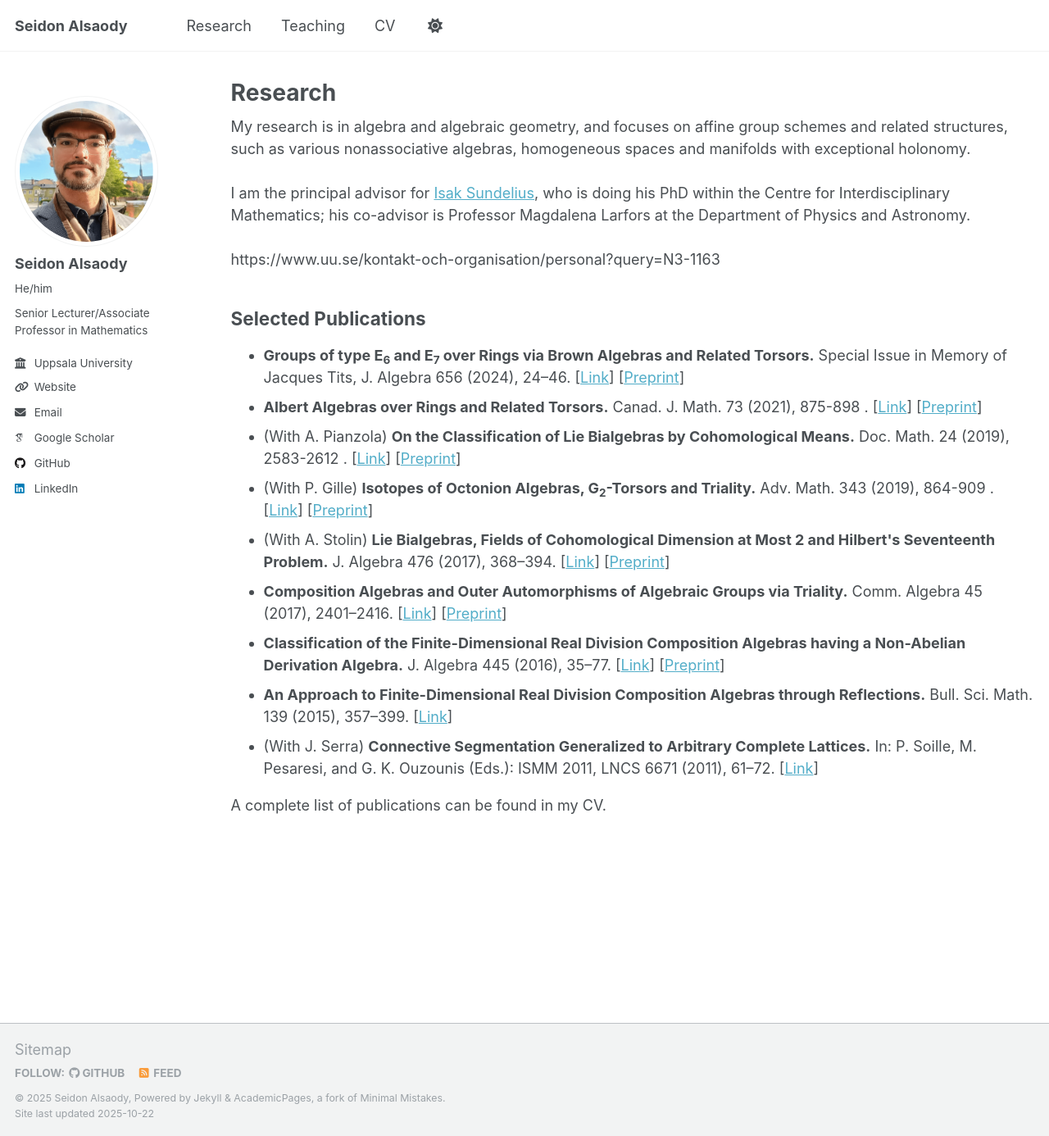
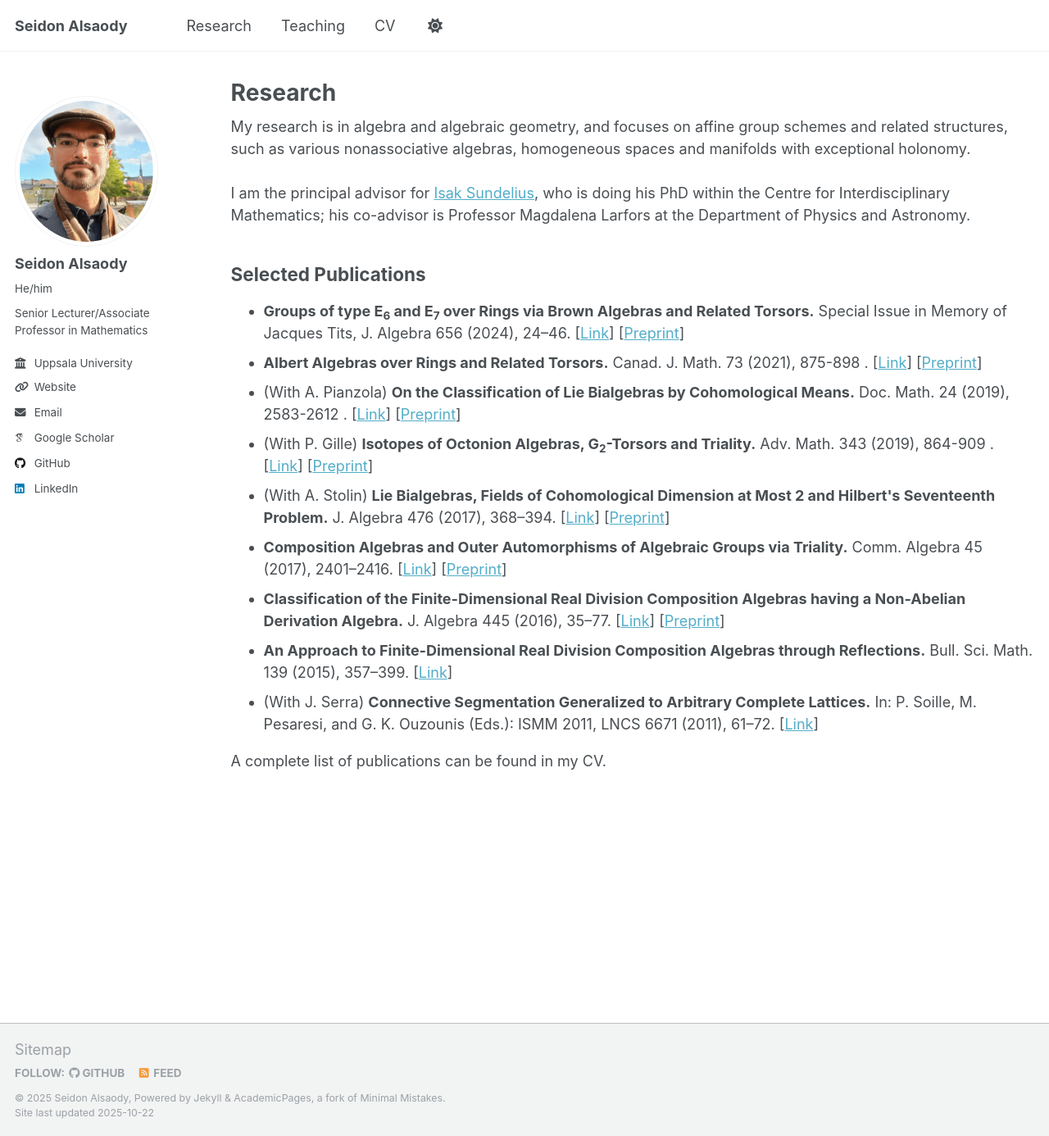
Before and after one commit to seidon-alsaody/seidon-alsaody.github.io, a Jekyll site: the page built from _pages/publications.html, in a window 1280 px wide and 1386 px high. Shown: the whole window at 82% size. Built offline with Jekyll 4.4.1, drawn with Linux system fonts in a browser that asks for light colours; some web fonts are replaced; a script that is not in the unit is left out.

Commit message:
Update publications.html

```diff
--- a/_pages/publications.html
+++ b/_pages/publications.html
@@ -10,9 +10,8 @@ exceptional holonomy. <br> <br>
 
 I am the principal advisor for <a href="https://isaksundelius.github.io/" target="_blank" rel="noopener noreferrer">Isak Sundelius</a>, who is doing his PhD within the Centre for
 Interdisciplinary Mathematics; his co-advisor is Professor Magdalena Larfors
-at the Department of Physics and Astronomy. <br> <br>
+at the Department of Physics and Astronomy. <br>
 
-https://www.uu.se/kontakt-och-organisation/personal?query=N3-1163
 <section id="publications">
     <h2>Selected Publications</h2>
     <ul class="publications-list">
```
